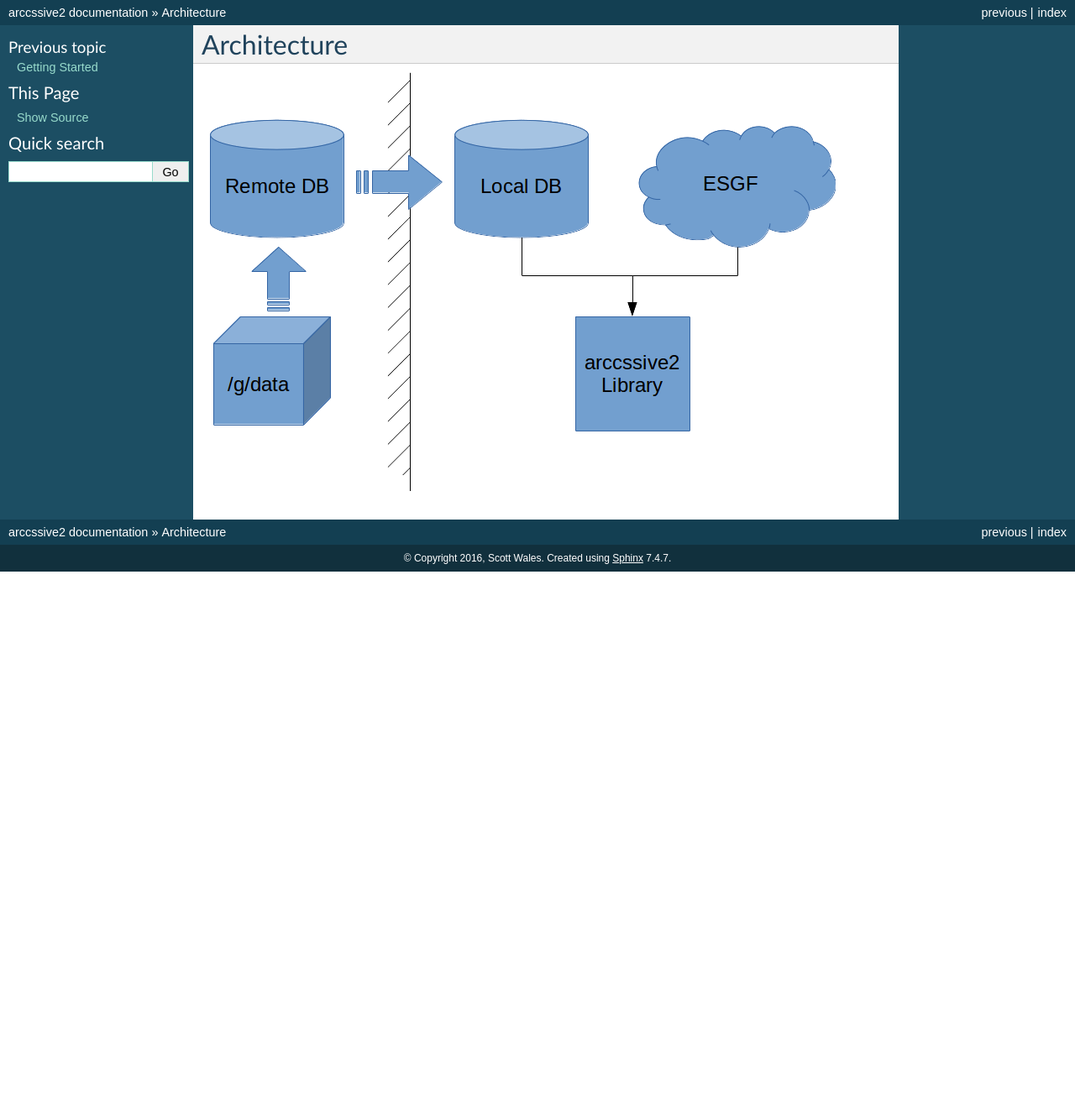
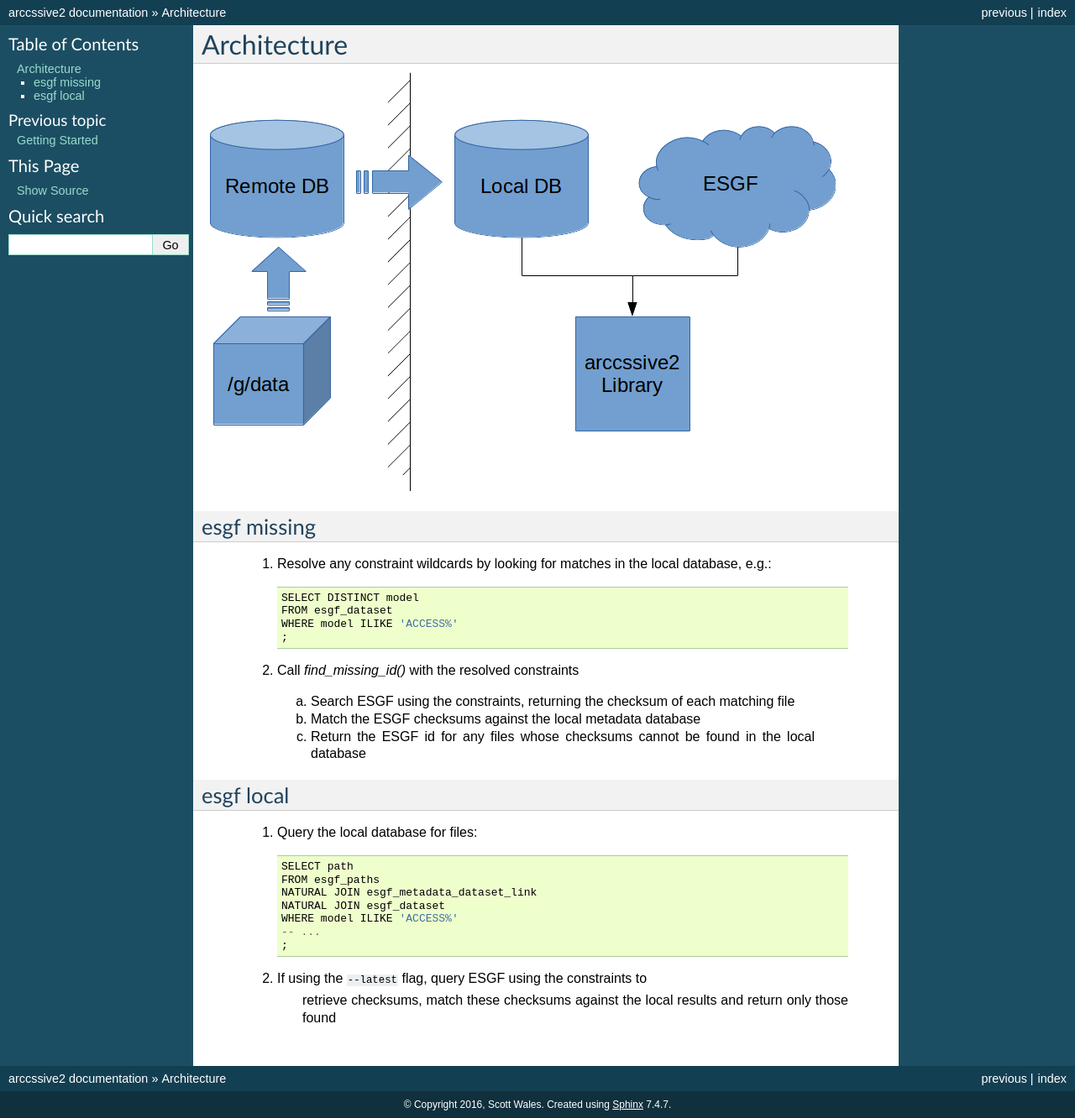
Before and after one commit to coecms/clef, a Sphinx documentation site: the page built from docs/architecture.rst, in a window 1280 px wide. Shown: the whole page at 84% size. Built offline with Sphinx 7.4.7, drawn with Linux system fonts in a browser that asks for light colours; pages that are not in the unit, such as notebooks, are missing from menus; before the commit the page ends 900 px from its top, so only the background shows below that.

Commit message:
Some description of what's happening

```diff
--- a/docs/architecture.rst
+++ b/docs/architecture.rst
@@ -2,3 +2,38 @@ Architecture
 ============
 
 .. image:: architecture.png
+
+esgf missing
+------------
+
+  1. Resolve any constraint wildcards by looking for matches in the local database, e.g.::
+
+        SELECT DISTINCT model
+        FROM esgf_dataset
+        WHERE model ILIKE 'ACCESS%'
+        ;
+
+  2. Call `find_missing_id()` with the resolved constraints
+
+    a. Search ESGF using the constraints, returning the checksum of each matching file
+
+    b. Match the ESGF checksums against the local metadata database
+
+    c. Return the ESGF id for any files whose checksums cannot be found in the local database
+
+esgf local
+----------
+
+  1. Query the local database for files::
+
+        SELECT path
+        FROM esgf_paths
+        NATURAL JOIN esgf_metadata_dataset_link
+        NATURAL JOIN esgf_dataset
+        WHERE model ILIKE 'ACCESS%'
+        -- ...
+        ;
+
+  2. If using the :code:`--latest` flag, query ESGF using the constraints to
+       retrieve checksums, match these checksums against the local results and
+       return only those found
```
